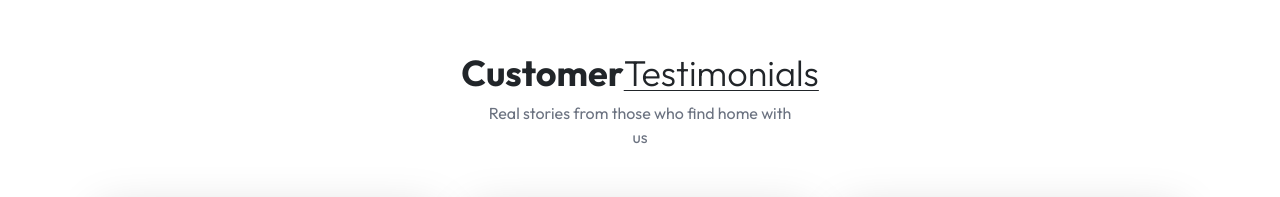
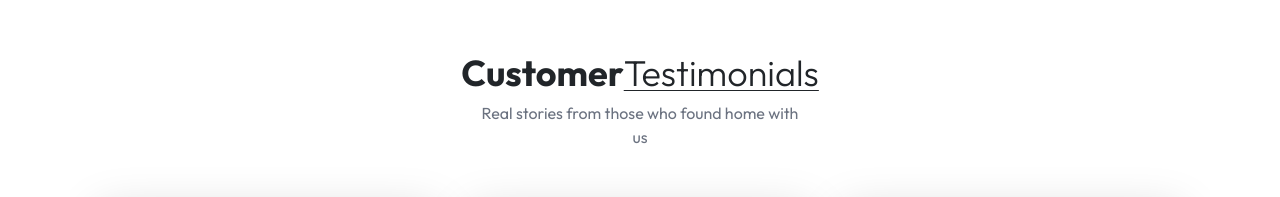
Before and after one commit to Alvinza/rsa-estate, a React (Create React App) app in the folder my-app/: page / in a window 1280 px wide. Shown: the part 2462-2659 px from the top of the page. Built offline with nearby package versions, Linux system fonts and the light colour scheme.

Commit message:
Update Testimonials.jsx

```diff
--- a/my-app/src/components/Testimonials.jsx
+++ b/my-app/src/components/Testimonials.jsx
@@ -1,51 +1,57 @@
-// Testimonials Component
-import React from 'react'
-import { assets, testimonialsData } from '../assets/assets'
-import { motion } from "motion/react"
+import React from 'react';
+import { assets, testimonialsData } from '../assets/assets';
+import { motion } from "motion/react";
 
 const Testimonials = () => {
   return (
-    // Animated container for testimonials section with motion effects
     <motion.div
-    initial={{opacity: 0, x:100}} // Initial hidden state with horizontal offset
-    transition={{duration: 1}} // Animation transition duration
-    whileInView={{opacity: 1, x:0}} // Animation when component enters view
-    viewport={{once: true}} // Trigger animation only once
-    id='Testimonials' className='container mx-auto py-10 lg:px-32 w-full overflow-hidden'>
-        {/* Section title with underlined completed text */}
-        <h1 className='text-2xl sm:text-4xl font-bold mb-2 text-center'>Customer
-         <span className='underline underline-offset-4 decoration-1 under font-light'>Testimonials</span></h1>
+      initial={{ opacity: 0, x: 100 }}
+      transition={{ duration: 1 }}
+      whileInView={{ opacity: 1, x: 0 }}
+      viewport={{ once: true }}
+      id='Testimonials'
+      className='container mx-auto py-10 lg:px-32 w-full overflow-hidden'
+    >
+      <h1 className='text-2xl sm:text-4xl font-bold mb-2 text-center'>
+        Customer
+        <span className='underline underline-offset-4 decoration-1 under font-light'>
+          Testimonials
+        </span>
+      </h1>
 
-        {/* Subtitle describing the testimonials */}
-        <p className='text-gray-500 max-w-80 text-center mb-12 mx-auto'>Real stories from those who find home with us</p>
+      <p className='text-gray-500 max-w-80 text-center mb-12 mx-auto'>
+        Real stories from those who found home with us
+      </p>
 
-        {/* Testimonial cards container */}
       <div className='flex flex-wrap justify-center gap-8'>
-            {/* Map through testimonials data to render individual cards */}
         {testimonialsData.map((testimonial, index) => (
-                <div key={index} className='max-w-[340px] border shadow-lg rounded px-8 py-12 text-center'>
-                    {/* Testimonial author's profile image */}
-                    <img className='w-20 h-20 rounded-full max-auto mb-4' src={testimonial.image} alt={testimonial.alt} />
-
-                    {/* Author name and title */}
-                    <h2 className='text-xl text-gray-800 font-medium'>{testimonial.name}</h2>
+          <div
+            key={index}
+            className='max-w-[340px] border shadow-lg rounded px-8 py-12 text-center'
+          >
+            <img
+              className='w-20 h-20 rounded-full max-auto mb-4'
+              src={testimonial.image}
+              alt={testimonial.alt}
+            />
+            <h2 className='text-xl text-gray-800 font-medium'>
+              {testimonial.name}
+            </h2>
             <p>{testimonial.title}</p>
 
-                    {/* Star rating display */}
+            {/* Star rating */}
             <div className='flex justify-center gap-1 text-red-500 mb-4'>
-                        {/* Dynamically generate star icons based on rating */}
-                        {Array.from({length: testimonial.rating}, (item, index) => (
-                            <img key={index} src={assets.star_icon} alt="" />
+              {Array.from({ length: testimonial.rating }, (_, i) => (
+                <img key={i} src={assets.star_icon} alt="" />
               ))}
             </div>
 
-                    {/* Testimonial text */}
             <p className='text-gray-600'>{testimonial.text}</p>
           </div>
         ))}
       </div>
     </motion.div>
-  )
-}
+  );
+};
 
-export default Testimonials
+export default Testimonials;
```
Lines whose indentation alone changed are shown as unchanged.
